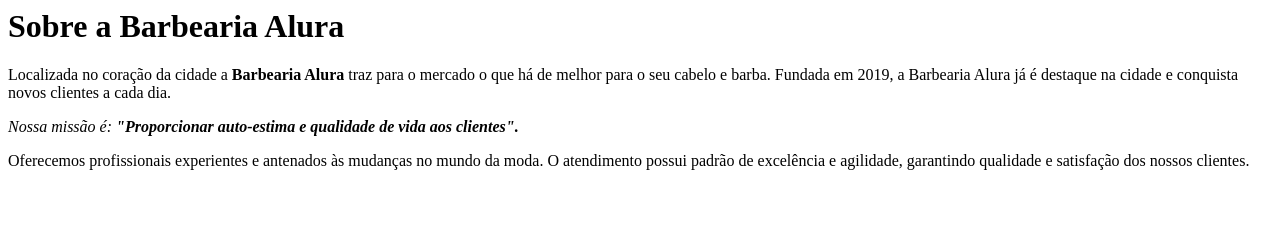
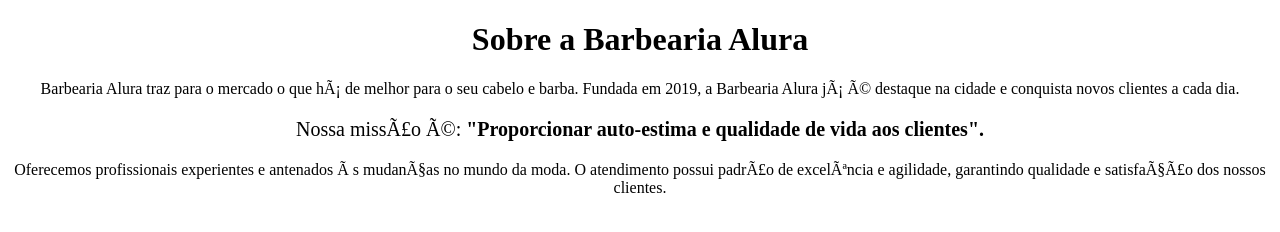
Before and after one commit to 28mlly/Barbearia-Alura, a plain HTML site: page index.html in a window 1280 px wide. Drawn offline with Linux system fonts and the light colour scheme.

Commit message:
Add files via upload

```diff
--- a/index.html
+++ b/index.html
@@ -1,11 +1,20 @@
-<h1>Sobre a Barbearia Alura</h1>
+<!DOCTYPE html>
+<html lang- "pt-br"
+<head>
+<meta charset- "UTF-8">
+<title>Barbearia Alura</title>
 
-<p>Localizada no coração da cidade a <strong>Barbearia Alura</strong> traz para o mercado o que há de melhor para o seu cabelo e barba.
+</head>
+
+<body>
+<h1 style="text-align:center"> Sobre a Barbearia Alura</h1>
+
+<p style="text-align:center" Localizada no coração da cidade a <strong>Barbearia Alura</strong> traz para o mercado o que há de melhor para o seu cabelo e barba.
 Fundada em 2019, a Barbearia Alura já é destaque na cidade e conquista novos clientes a cada dia.</p>
 
-<p> <em>Nossa missão é: <strong>"Proporcionar auto-estima e qualidade de vida aos clientes".</strong></em></p>
+<p style= "font-size: 20px; text-align: center"<em>Nossa missão é: <strong>"Proporcionar auto-estima e qualidade de vida aos clientes".</strong></em></p>
 
-<p>Oferecemos profissionais experientes e antenados às mudanças no mundo da moda. O atendimento possui padrão de excelência
+<p style= "text-align: center" >Oferecemos profissionais experientes e antenados às mudanças no mundo da moda. O atendimento possui padrão de excelência
  e agilidade, garantindo qualidade e satisfação dos nossos clientes.
-
- <tag>
+</body>
+</html>
```
